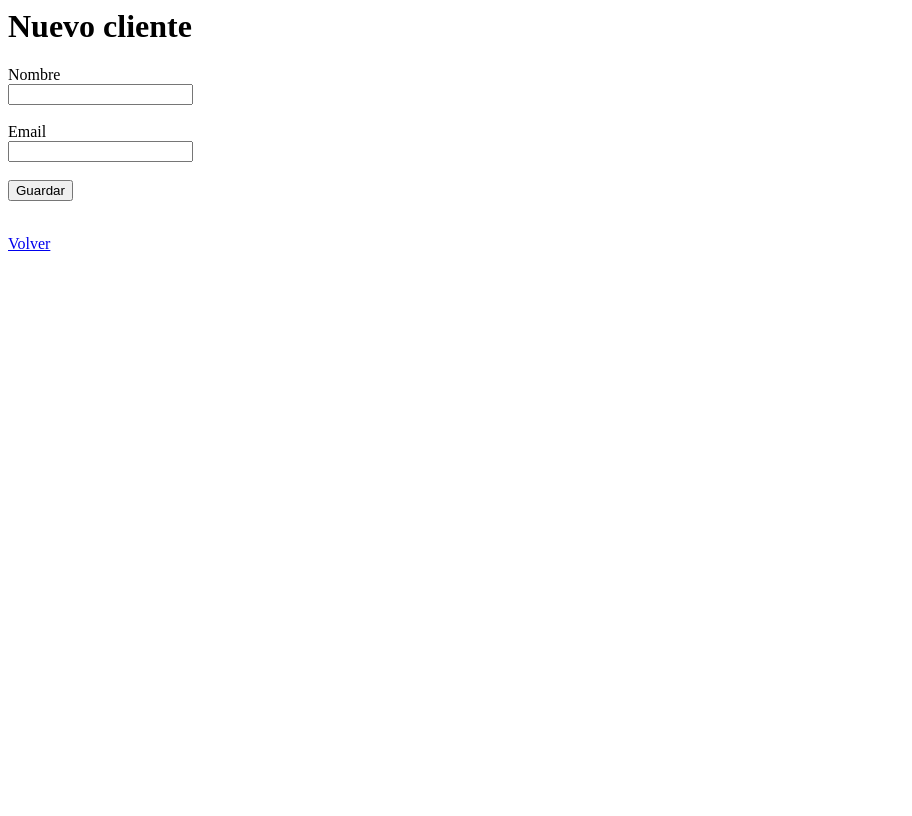
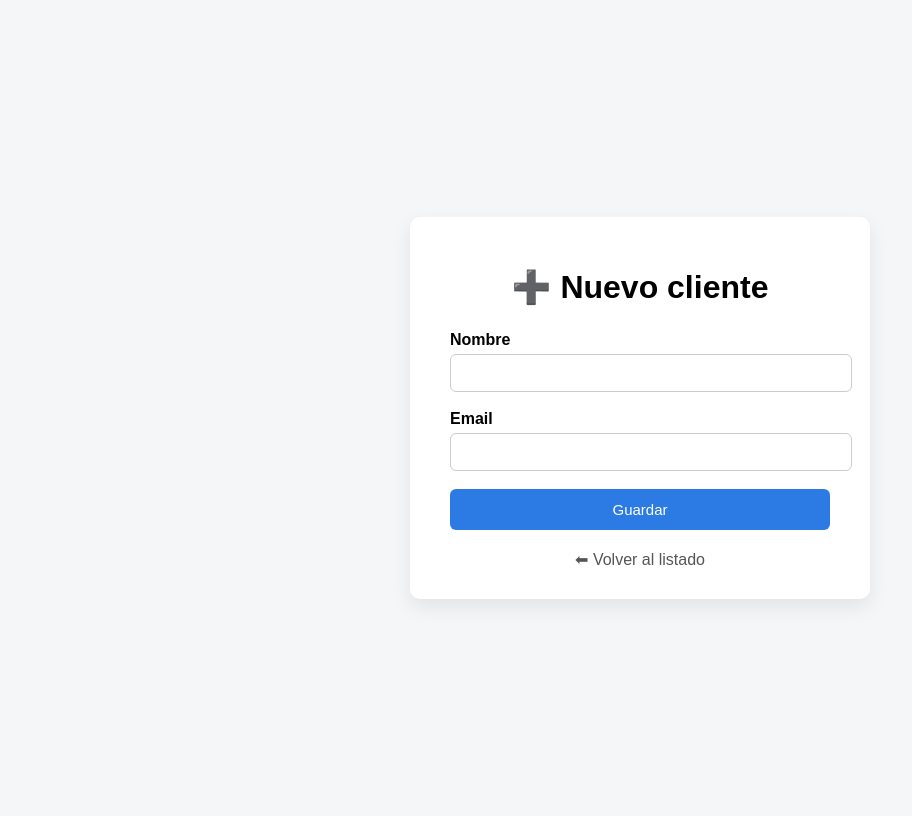
Before and after one commit to likalinares123-rgb/RP_MYL, a Flask app: page /clientes/nuevo in a window 1280 px wide. Shown: the whole page, without its empty margins (0-912 px from the left). Before the commit the page ends 251 px from the top, so only its background shows below. Run offline with Flask 3, Linux system fonts and the light colour scheme.

Commit message:
Formulario de clientes con alta, edición y estilo

```diff
--- a/templates/clientes_form.html
+++ b/templates/clientes_form.html
@@ -1,8 +1,82 @@
+<!DOCTYPE html>
+<html lang="es">
+<head>
+    <meta charset="UTF-8">
+    <title>Clientes</title>
+    <style>
+        body {
+            font-family: Arial, sans-serif;
+            background-color: #f4f6f8;
+            display: flex;
+            justify-content: center;
+            align-items: center;
+            height: 100vh;
+        }
+
+        .card {
+            background: white;
+            padding: 30px 40px;
+            border-radius: 10px;
+            width: 380px;
+            box-shadow: 0 8px 20px rgba(0,0,0,0.08);
+        }
+
+        h1 {
+            text-align: center;
+            margin-bottom: 25px;
+        }
+
+        label {
+            font-weight: bold;
+            display: block;
+            margin-bottom: 5px;
+        }
+
+        input {
+            width: 100%;
+            padding: 10px;
+            border-radius: 6px;
+            border: 1px solid #ccc;
+            margin-bottom: 18px;
+            font-size: 14px;
+        }
+
+        button {
+            width: 100%;
+            padding: 12px;
+            background-color: #2c7be5;
+            color: white;
+            border: none;
+            border-radius: 6px;
+            font-size: 15px;
+            cursor: pointer;
+        }
+
+        button:hover {
+            background-color: #1a68d1;
+        }
+
+        .volver {
+            display: block;
+            text-align: center;
+            margin-top: 20px;
+            text-decoration: none;
+            color: #555;
+        }
+
+        .volver:hover {
+            text-decoration: underline;
+        }
+    </style>
+</head>
+<body>
+
+<div class="card">
     <h1>
         {% if cliente %}
-        Editar cliente
+            ✏️ Editar cliente
         {% else %}
-        Nuevo cliente
+            ➕ Nuevo cliente
         {% endif %}
     </h1>
 
@@ -13,18 +87,21 @@
                       /clientes/guardar
                   {% endif %}">
 
-    <label>Nombre</label><br>
+        <label>Nombre</label>
         <input type="text" name="nombre"
-           value="{{ cliente[1] if cliente }}" required><br><br>
+               value="{{ cliente[1] if cliente }}" required>
 
-    <label>Email</label><br>
+        <label>Email</label>
         <input type="email" name="email"
-           value="{{ cliente[2] if cliente }}" required><br><br>
+               value="{{ cliente[2] if cliente }}" required>
 
         <button type="submit">
             {% if cliente %}Actualizar{% else %}Guardar{% endif %}
         </button>
     </form>
 
-<br>
-<a href="/clientes">Volver</a>
+    <a href="/clientes" class="volver">⬅ Volver al listado</a>
+</div>
+
+</body>
+</html>
```
Lines whose indentation alone changed are shown as unchanged.
